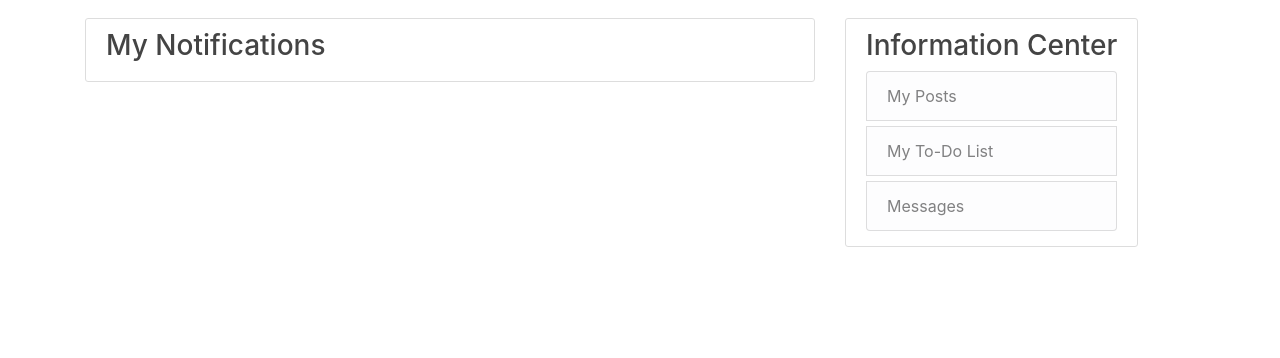
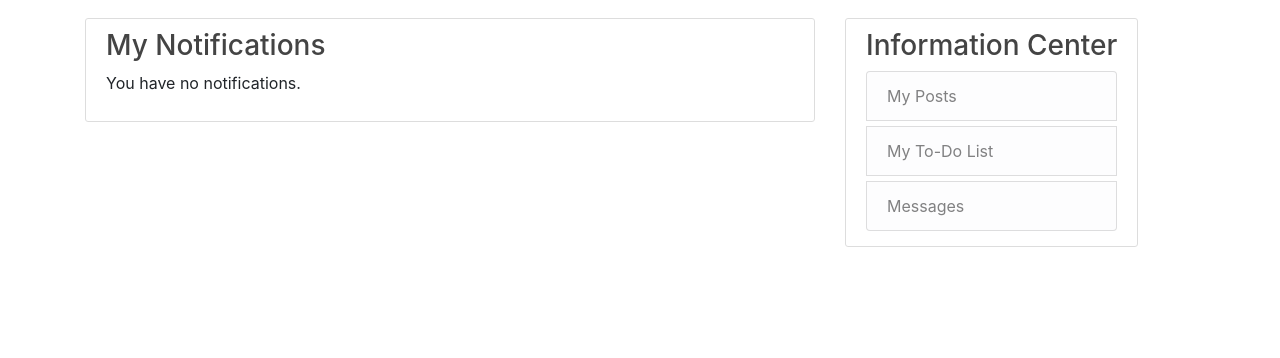
Before and after one commit to SinaBehrouz/Benefactors, a Flask app: page /notifications in a window 1280 px wide. Shown: the part 62-420 px from the top of the page. Run offline with Flask 2, Linux system fonts and the light colour scheme; the visitor is signed in with stand-in values (Sample User, id 1); data comes from the database, SQL or seed files in the repository; data that the repository does not hold is empty; some libraries are stand-ins or nearby versions.

Commit message:
checking for empty notifications

```diff
--- a/web/benefactors/templates/notifications.html
+++ b/web/benefactors/templates/notifications.html
@@ -34,6 +34,14 @@
         </div>
       </article>
     {% endfor %}
+    {% if not unread_notifications%}
+    {% if not read_notifications%}
+    <p>You have no notifications.</p>
+    {% endif %}
+    {% endif %}
+
+
+
 
 
   </div>
```
